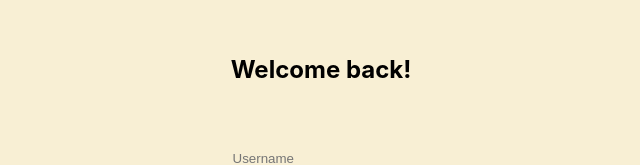
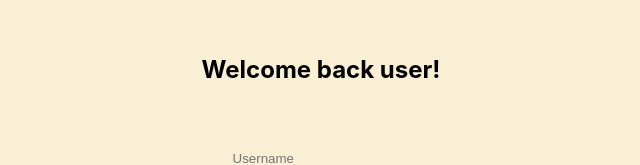
Before and after one commit to SimonaHriscu/authentication-form, a React (Create React App) app in the folder client/: page /login in a window 1280 px wide. Shown: the part 191-356 px from the top of the page, without its empty margins (319-959 px from the left). Built offline with nearby package versions, Linux system fonts and the light colour scheme.

Commit message:
redirect

```diff
--- a/client/src/App.js
+++ b/client/src/App.js
@@ -4,7 +4,7 @@ import Auth from './components/Auth/Auth';
 import Login from './components/Login/Login';
 import Home from './components/Home/Home';
 
-import { BrowserRouter as Router, Switch, Route } from 'react-router-dom';
+import { BrowserRouter as Router, Route } from 'react-router-dom';
 
 const App = () => {
   return (
--- a/client/src/components/Home/Home.js
+++ b/client/src/components/Home/Home.js
@@ -1,11 +1,12 @@
 import React, { useState } from 'react';
 import './_home.scss';
 import { Switch, Link } from 'react-router-dom';
-import { Transition, CSSTransition } from 'react-transition-group';
+import { CSSTransition } from 'react-transition-group';
 
 const Home = () => {
   const [inProp, setInProp] = useState(true);
   // const [loading, setLoading] = useState(true);
+
   return (
     <div className="home-container">
       <Link to="/register">
@@ -23,7 +24,6 @@ const Home = () => {
           </button>
         </CSSTransition>
       </Link>
-
       <Link to="/login">
         <CSSTransition
           unmountOnExit
@@ -37,6 +37,8 @@ const Home = () => {
           <button onClick={() => setInProp(false)}>Already a member?</button>
         </CSSTransition>
       </Link>
+
+      {/* <button>LOG OUT</button> */}
     </div>
   );
 };
--- a/client/src/components/Login/Login.js
+++ b/client/src/components/Login/Login.js
@@ -1,9 +1,17 @@
 import React, { useState } from 'react';
 import axios from 'axios';
+import { useHistory } from 'react-router-dom';
 
 const Login = () => {
   const [userName, setUserName] = useState('');
   const [password, setPassword] = useState('');
+  const [data, setData] = useState({
+    user: {
+      userName: 'user',
+    },
+  });
+  const [logIn, setLogIn] = useState(false);
+  const history = useHistory();
 
   const submitHandle = async (e) => {
     e.preventDefault();
@@ -16,13 +24,16 @@ const Login = () => {
       .post('/login', data)
       .then(({ data }) => {
         console.log(data);
+        setData(data);
+        history.push('/');
+        setLogIn(true);
       })
       .catch((err) => console.log(err.message));
   };
 
   return (
     <div className="container">
-      <h2>Welcome back!</h2>
+      <h2>Welcome back {data.user.userName}!</h2>
       <form onSubmit={submitHandle}>
         <input
           type="text"
```
